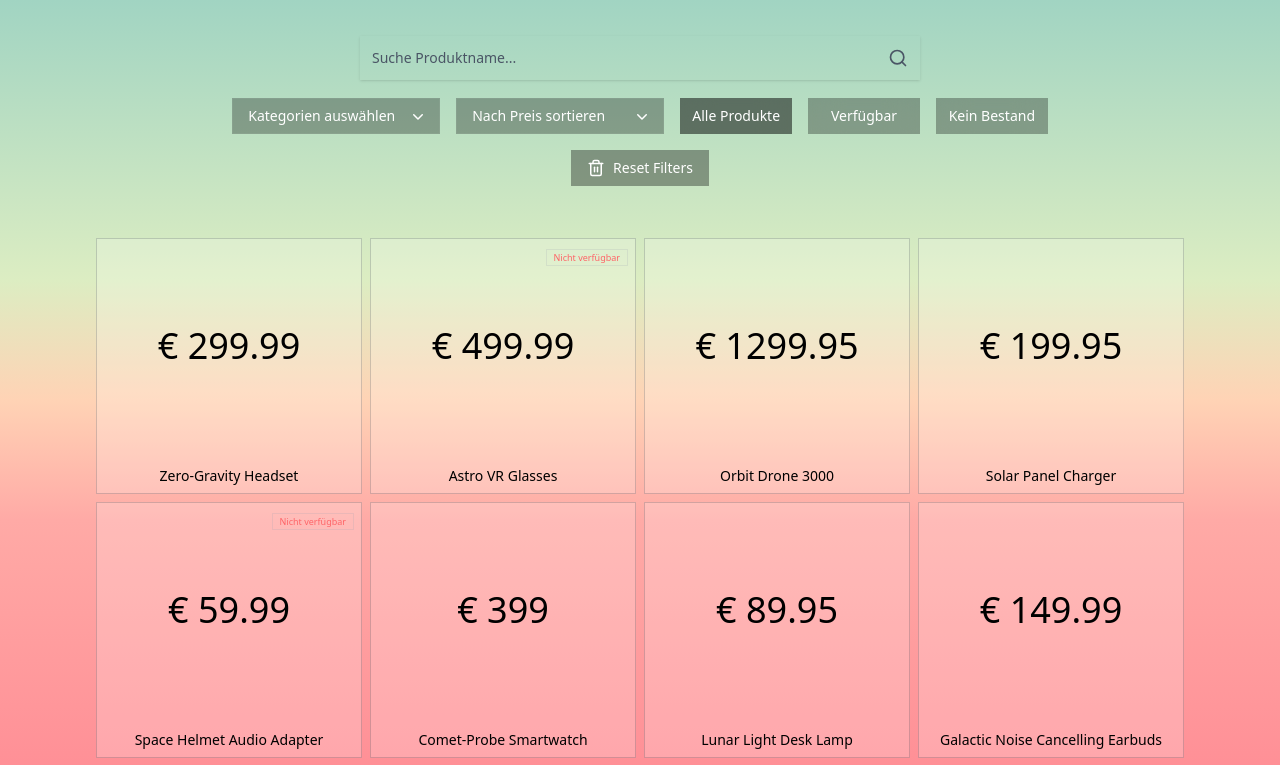
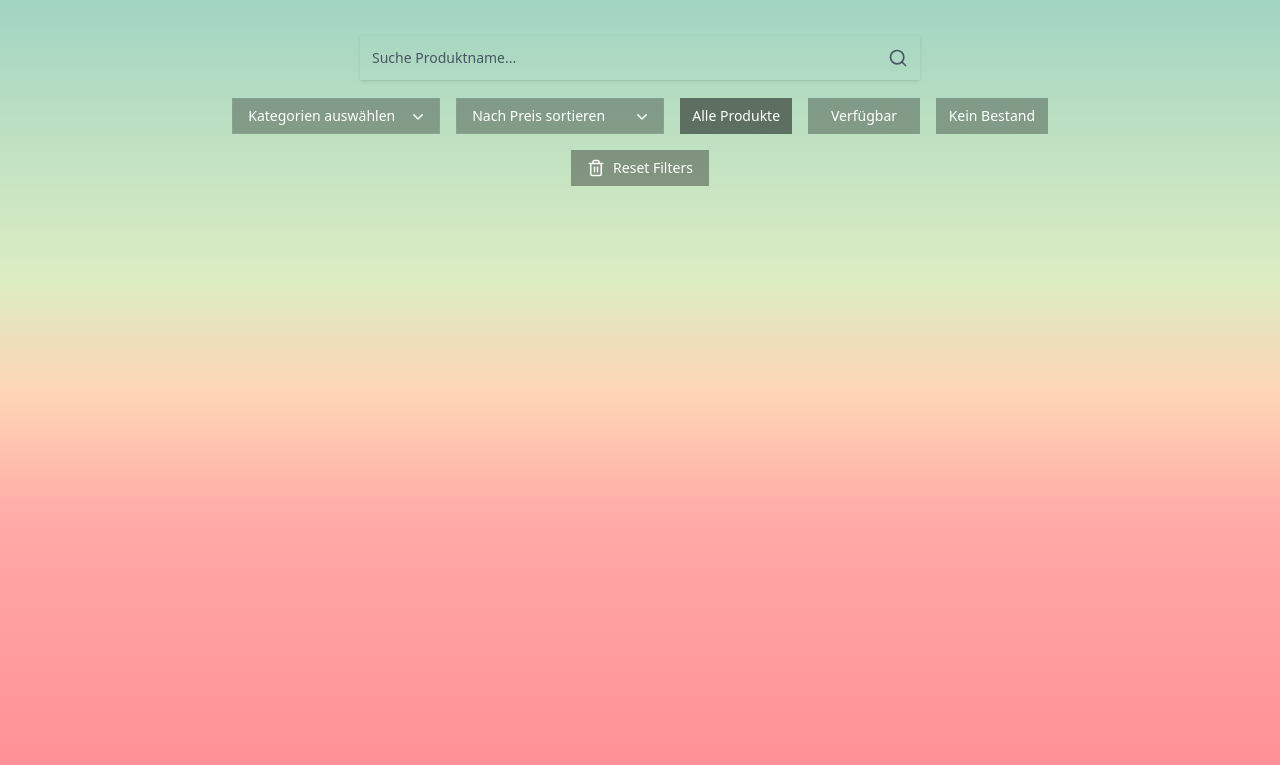
Before and after one commit to johnxadams/filter_scope, a Vue app: page / in a window 1280 px wide. Shown: the top 765 px of the page. Built offline with nearby package versions, Linux system fonts and the light colour scheme.

Commit message:
article element referenzieren und für den Parent Exposen

```diff
--- a/src/components/ProductListItem.vue
+++ b/src/components/ProductListItem.vue
@@ -1,8 +1,9 @@
 <template>
   <li role="listitem">
     <article
-      class="article-aspect flex aspect-[4/3] flex-col bg-white/20 gap-x-6 border-gray-600 p-2 pt-1 inset-ring inset-ring-gray-800/20 z-0"
+      class="article-aspect flex aspect-[4/3] flex-col bg-white/20 gap-x-6 p-2 pt-1 inset-ring inset-ring-gray-800/20 z-0 opacity-0 transition-all duration-700"
       tabindex="0"
+      ref="cardRef"
     >
       <div class="h-6 flex items-end justify-end">
         <span
@@ -31,11 +32,19 @@
 </template>
 
 <script setup>
+import { ref } from 'vue'
 defineProps({
   product: {
     type: Object,
     required: true,
   },
+})
+
+const cardRef = ref(null)
+
+// defineExpose to allow parent components to access the cardRef
+defineExpose({
+  cardRef,
 })
 </script>
 
```
